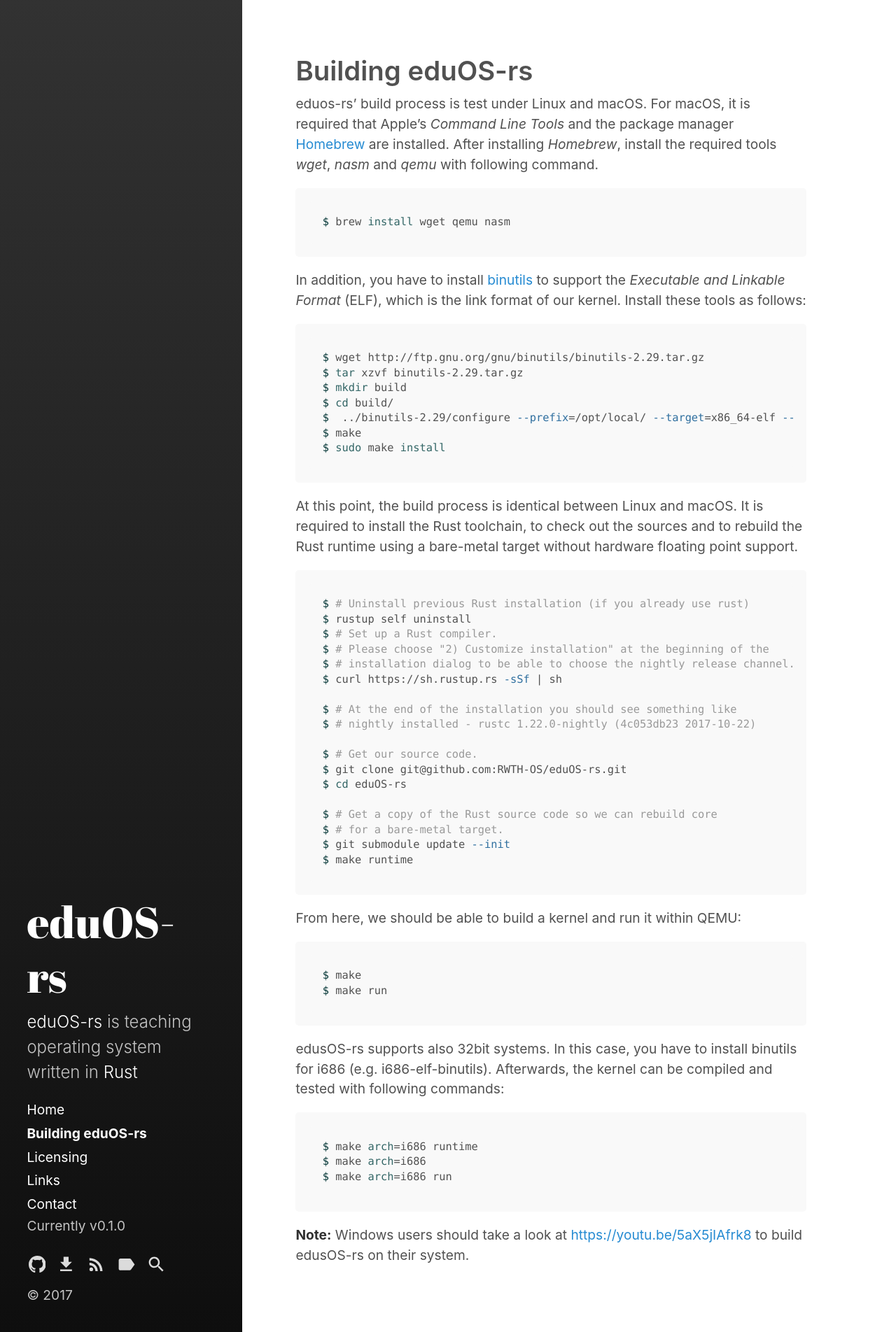
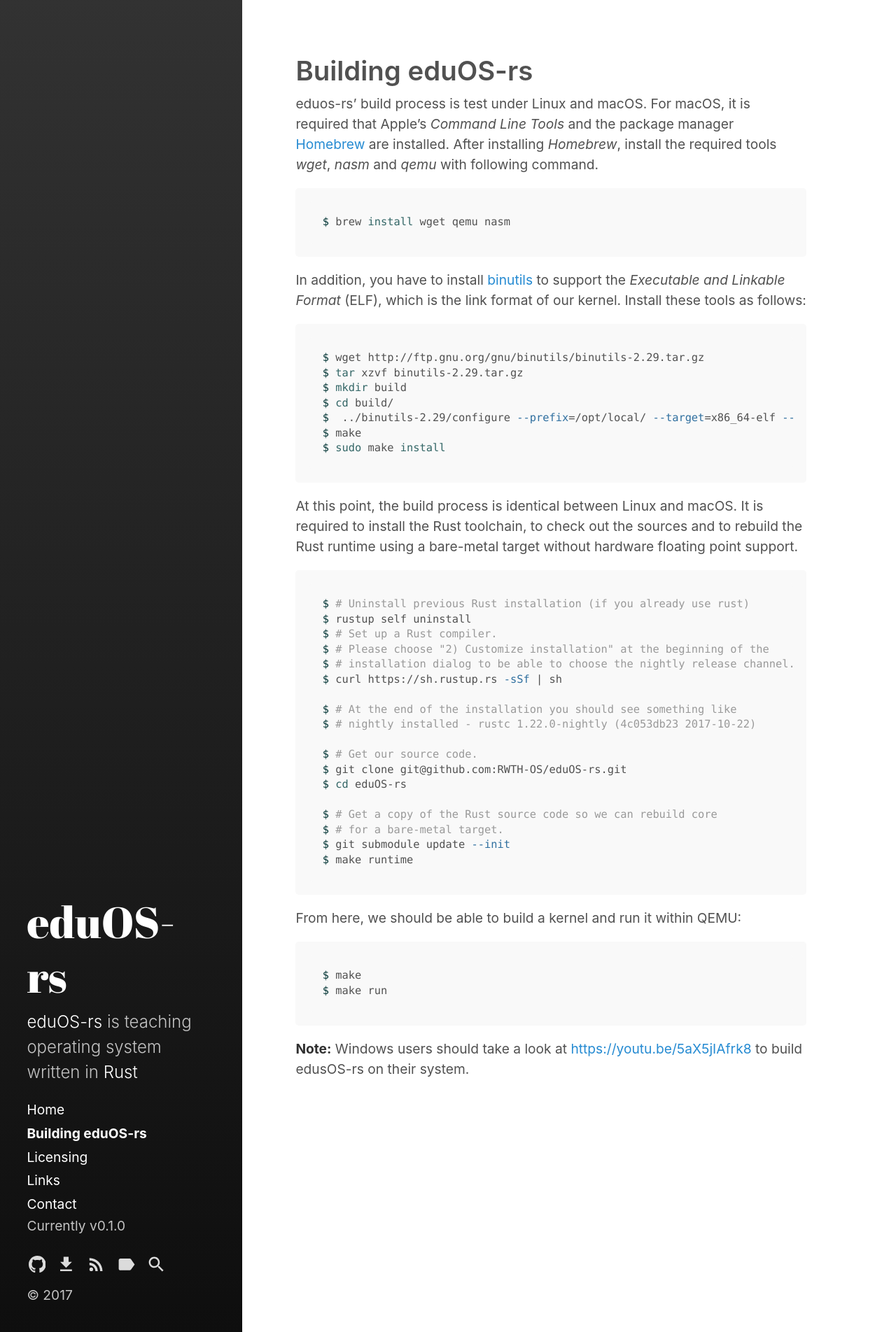
Before and after one commit to RWTH-OS/eduOS-rs, a Jekyll site: the page built from build.md, in a window 1280 px wide. Shown: the whole page at 70% size. Built offline with Jekyll 4.4.1, drawn with Linux system fonts in a browser that asks for light colours.

Commit message:
remove temporary 32bit support

````diff
--- a/build.md
+++ b/build.md
@@ -57,14 +57,4 @@
 $ make run
 ```
 
-edusOS-rs supports also 32bit systems.
-In this case, you have to install binutils for i686 (e.g. i686-elf-binutils).
-Afterwards, the kernel can be compiled and tested with following commands:
-
-```sh
-$ make arch=i686 runtime
-$ make arch=i686
-$ make arch=i686 run
-```
-
 **Note:** Windows users should take a look at [https://youtu.be/5aX5jIAfrk8](https://youtu.be/5aX5jIAfrk8) to build edusOS-rs on their system.
````
